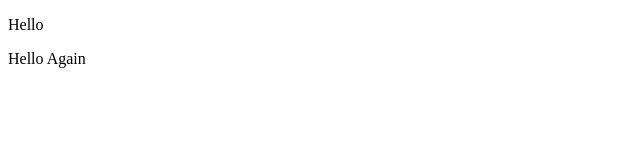
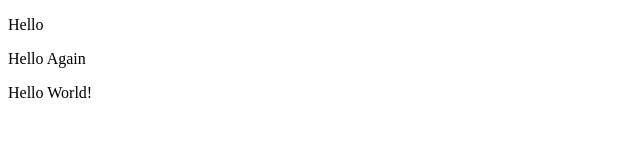
Before and after one commit to rharley-dev/git-test, a website: page index.html in a window 1280 px wide. Shown: the whole page, without its empty margins (0-640 px from the left). Drawn offline with Linux system fonts and the light colour scheme.

Commit message:
using NPM

```diff
--- a/index.html
+++ b/index.html
@@ -8,5 +8,6 @@
 <body>
     <p>Hello</p>
     <p>Hello Again</p>
+    <p>Hello World!</p>
 </body>
 </html>
```
Also changed, not shown: package.json (added, +24 -0 lines), 2 other files.
